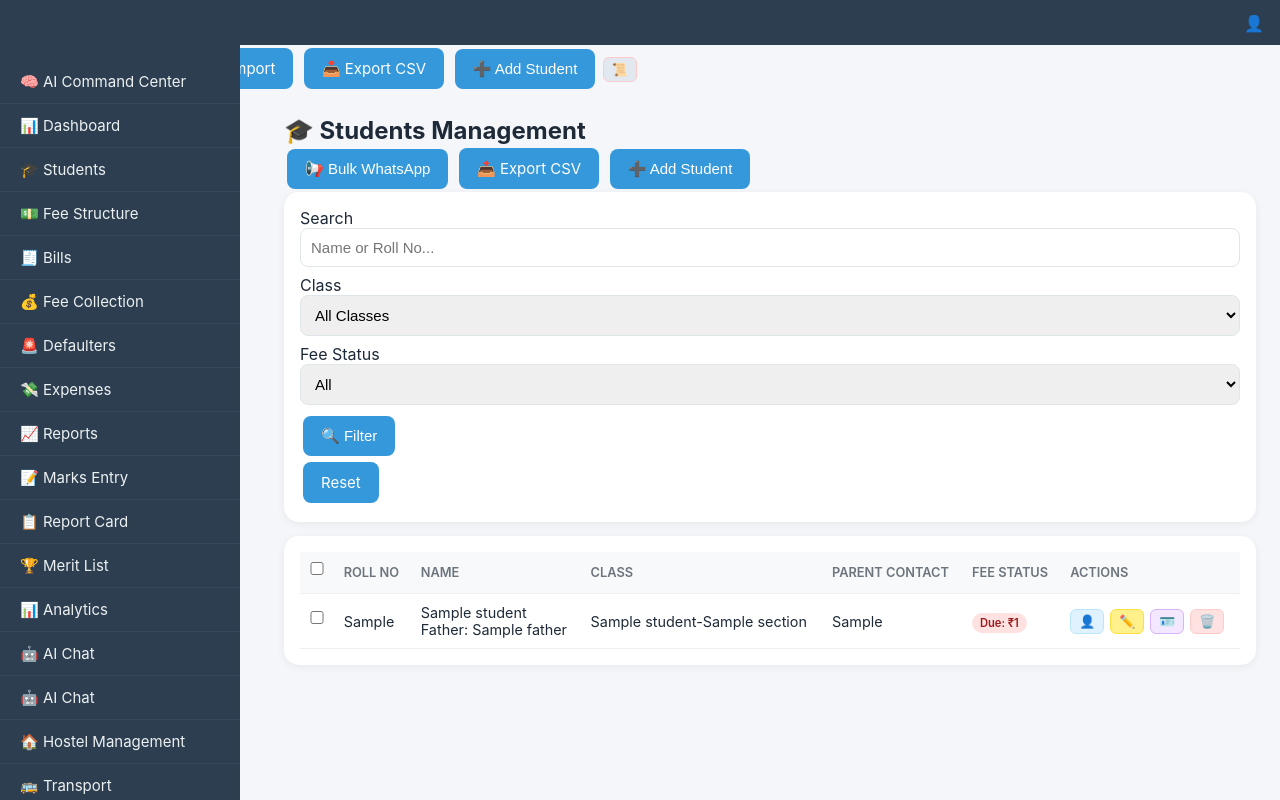
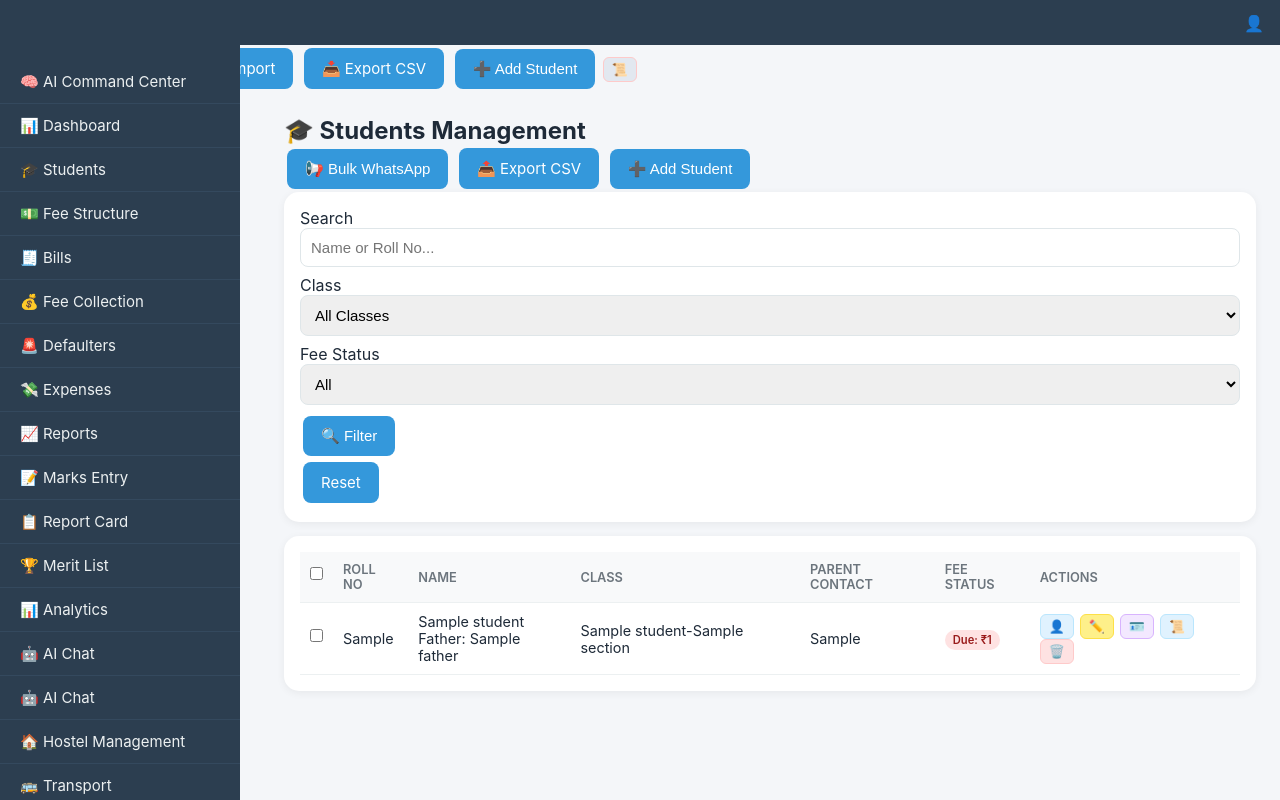
Before and after one commit to amankum500-max/School-work, a Flask app: template templates/students.html in a window 1280 px wide. Run offline with Flask 3, Linux system fonts and the light colour scheme; the template is opened without the code that fills it: most values are stand-ins (such as "Sample title", 1, 10 or a date in 2020).

Commit message:
Update students.html

```diff
--- a/templates/students.html
+++ b/templates/students.html
@@ -101,6 +101,7 @@
                             <a href="{{ url_for('student_profile', sid=s['id']) }}" class="action-btn btn-view" title="View Profile">👤</a>
                             <a href="{{ url_for('edit_student', sid=s['id']) }}" class="action-btn btn-edit" title="Edit">✏️</a>
                             <a href="{{ url_for('student_id_card', sid=s['id']) }}" target="_blank" class="action-btn btn-id" title="ID Card">🪪</a>
+                            <a href="{{ url_for('generate_certificate', sid=s['id'], cert_type='bonafide') }}" target="_blank" class="action-btn btn-view" style="background:#e0f2fe; color:#0284c7;" title="Bonafide Certificate">📜</a>
                             <a href="{{ url_for('delete_student', sid=s['id']) }}" class="action-btn btn-del" onclick="return confirm('Delete?')" title="Delete">🗑️</a>
                         </td>
                     </tr>
```
